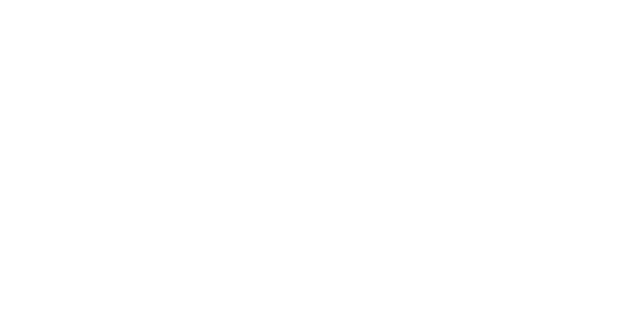
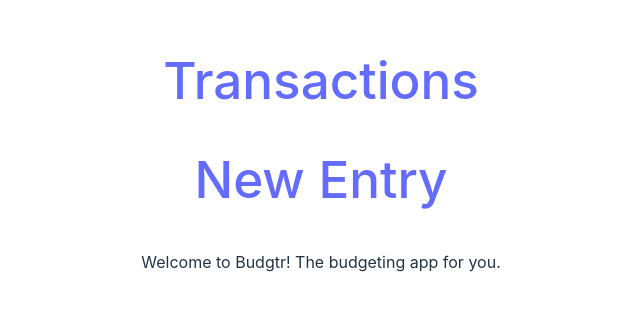
Before and after one commit to anthuarneck/budgtr-front-end, a React (Vite) app: page / in a window 1280 px wide. Shown: the part 258-568 px from the top of the page, without its empty margins (319-959 px from the left). Built offline with nearby package versions, Linux system fonts and the light colour scheme.

Commit message:
Setup some components & routes.

```diff
--- a/package.json
+++ b/package.json
@@ -11,7 +11,8 @@
   },
   "dependencies": {
     "react": "^18.2.0",
-    "react-dom": "^18.2.0"
+    "react-dom": "^18.2.0",
+    "react-router-dom": "^6.17.0"
   },
   "devDependencies": {
     "@types/react": "^18.2.15",
--- a/src/App.jsx
+++ b/src/App.jsx
@@ -1,12 +1,23 @@
 import { useState } from 'react'
+import { BrowserRouter as Router, Routes, Route } from "react-router-dom";
 import './App.css'
+
+import NavBar from './components/NavBar';
+import Home from './pages/Home';
 
 function App() {
 
   return (
-    <>
-
-    </>
+    <div>
+      <Router>
+        <NavBar />
+        <main>
+          <Routes>
+            <Route path='/' element={<Home />} />
+          </Routes>
+        </main>
+      </Router>
+    </div>
   )
 }
 
--- /dev/null
+++ b/src/api/fetch.js
@@ -0,0 +1 @@
+const API = import.meta.env.VITE_BASE_API;
--- /dev/null
+++ b/src/components/NavBar.jsx
@@ -0,0 +1,17 @@
+import React from 'react';
+import { Link } from "react-router-dom";
+
+const NavBar = () => {
+    return (
+        <nav>
+            <h1>
+                <Link to="/transactions">Transactions</Link>
+            </h1>
+            <h1>
+                <Link to="/transactions/new">New Entry</Link>
+            </h1>
+        </nav>
+    );
+}
+
+export default NavBar;
--- /dev/null
+++ b/src/pages/Home.jsx
@@ -0,0 +1,11 @@
+import React from 'react';
+
+const Home = () => {
+    return (
+        <div>
+            Welcome to Budgtr! The budgeting app for you.
+        </div>
+    );
+}
+
+export default Home;
```
Also changed, not shown: 2 other files (tests, documents, lock files or other folders).
